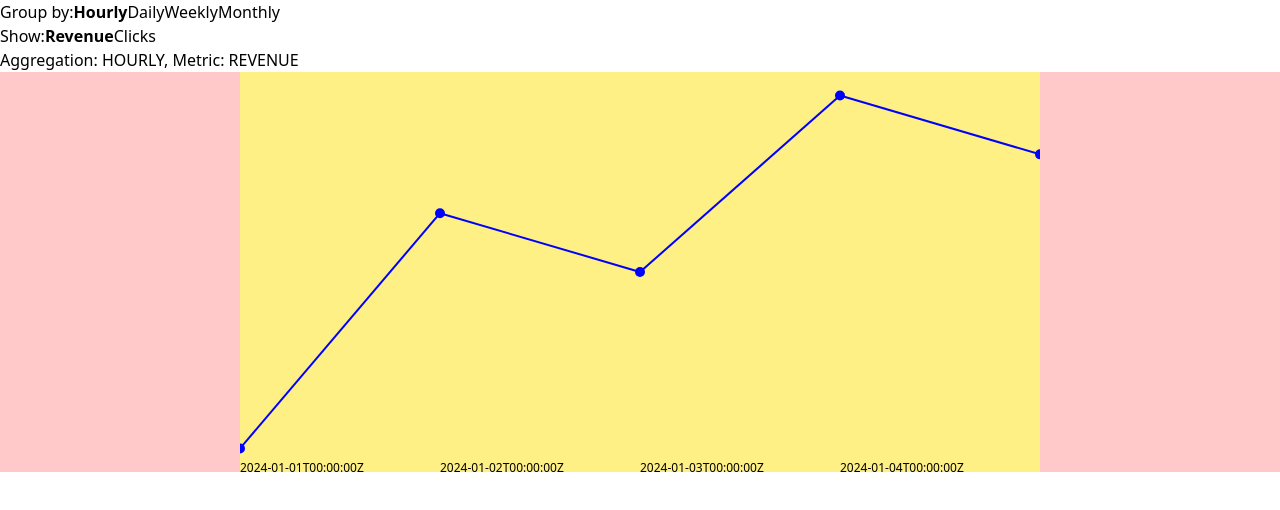
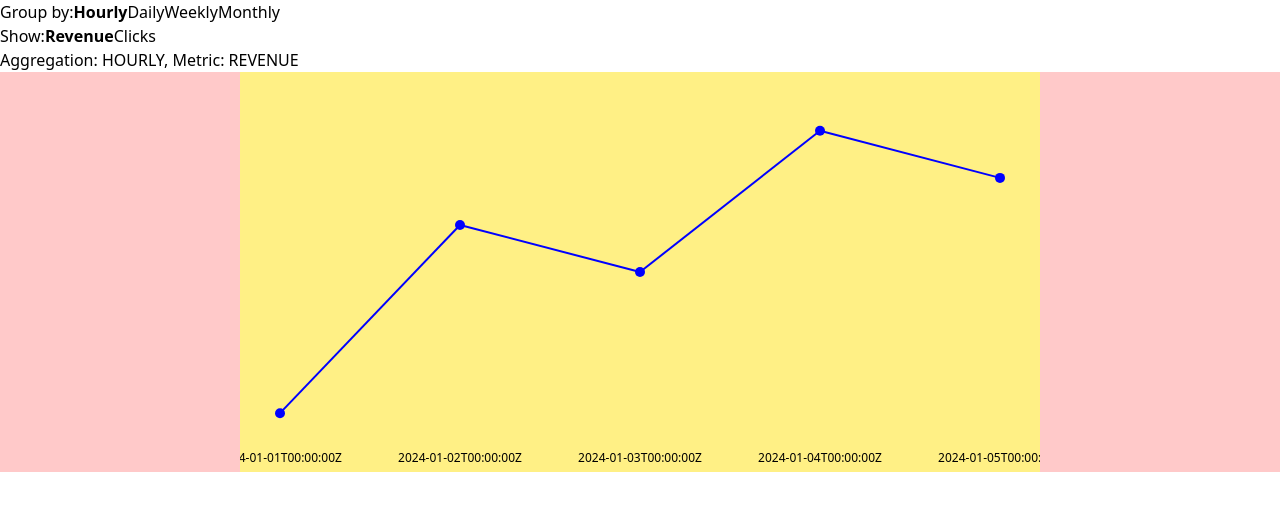
Before and after one commit to hapttic/front-test-assigment-2025-public, a React (Vite) app: page / in a window 1280 px wide. Shown: the top 510 px of the page. Built offline with nearby package versions, Linux system fonts and the light colour scheme.

Commit message:
fix: Fix data point label allignment and minor adjustments

```diff
--- a/src/components/TimelineChart.tsx
+++ b/src/components/TimelineChart.tsx
@@ -4,41 +4,41 @@ function TimelineChart({ title, data }: TimelineChartProps) {
   const chartWidth = 800;
   const chartHeight = 400;
 
-  const distanceBetweenPoints = chartWidth / (data.length - 1);
+  const graphPadding = 40;
+
+  const graphWidth = chartWidth - graphPadding * 2;
+  const graphHeight = chartHeight - graphPadding * 2;
+
+  const distanceBetweenPoints = graphWidth / (data.length - 1);
 
   const maxValue = Math.max(...data.map((point) => point.value)) + 2;
   const minValue = Math.min(...data.map((point) => point.value)) - 2;
   const valueRange = maxValue - minValue;
 
   const getY = (value: number) => {
-    if (valueRange === 0) return chartHeight / 2;
-    return chartHeight - ((value - minValue) / valueRange) * chartHeight;
+    if (valueRange === 0) return graphHeight / 2 + graphPadding;
+    return (
+      graphPadding +
+      (graphHeight - ((value - minValue) / valueRange) * graphHeight)
+    );
+  };
+
+  const getX = (index: number) => {
+    return graphPadding + index * distanceBetweenPoints;
   };
 
   return (
     <div className="w-full bg-red-200 flex justify-center items-center">
       <svg className="bg-yellow-200" width={chartWidth} height={chartHeight}>
         {data.map((point, index) => {
-          return (
-            <circle
-              key={index}
-              cx={index * distanceBetweenPoints}
-              cy={getY(point.value)}
-              r={5}
-              fill="blue"
-            />
-          );
-        })}
-
-        {data.map((point, index) => {
           if (index === 0) return null;
           const prevPoint = data[index - 1];
           return (
             <line
               key={index}
-              x1={(index - 1) * distanceBetweenPoints}
+              x1={getX(index - 1)}
               y1={getY(prevPoint.value)}
-              x2={index * distanceBetweenPoints}
+              x2={getX(index)}
               y2={getY(point.value)}
               stroke="blue"
               strokeWidth={2}
@@ -48,12 +48,26 @@ function TimelineChart({ title, data }: TimelineChartProps) {
 
         {data.map((point, index) => {
           return (
+            <circle
+              key={index}
+              cx={getX(index)}
+              cy={getY(point.value)}
+              r={5}
+              fill="blue"
+            />
+          );
+        })}
+
+        {data.map((point, index) => {
+          return (
             <text
-              key={index}
-              x={index * distanceBetweenPoints}
-              y={chartHeight}
+              key={`label-${index}`}
+              x={getX(index)}
+              y={chartHeight - 10}
               fontSize="12"
               fill="black"
+              textAnchor="middle"
+              style={{ pointerEvents: "none" }}
             >
               {point.timestamp}
             </text>
```
